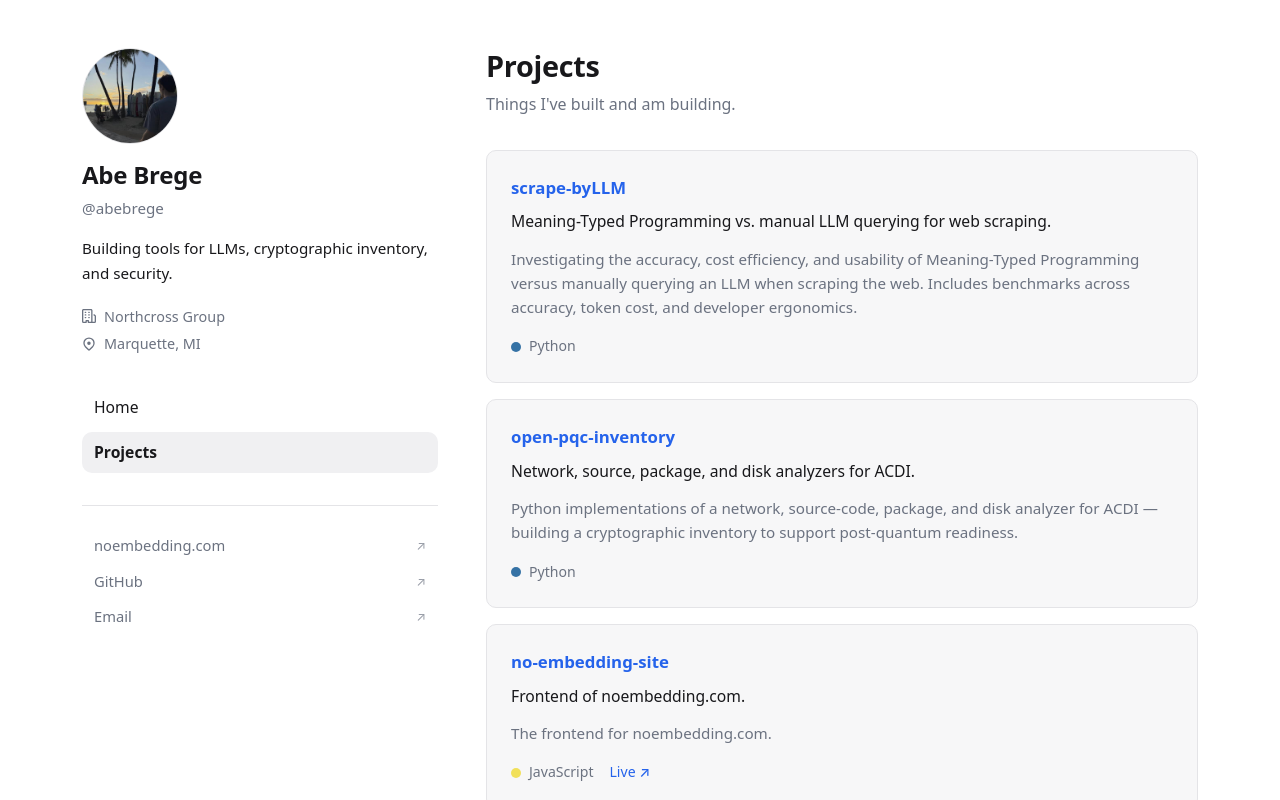
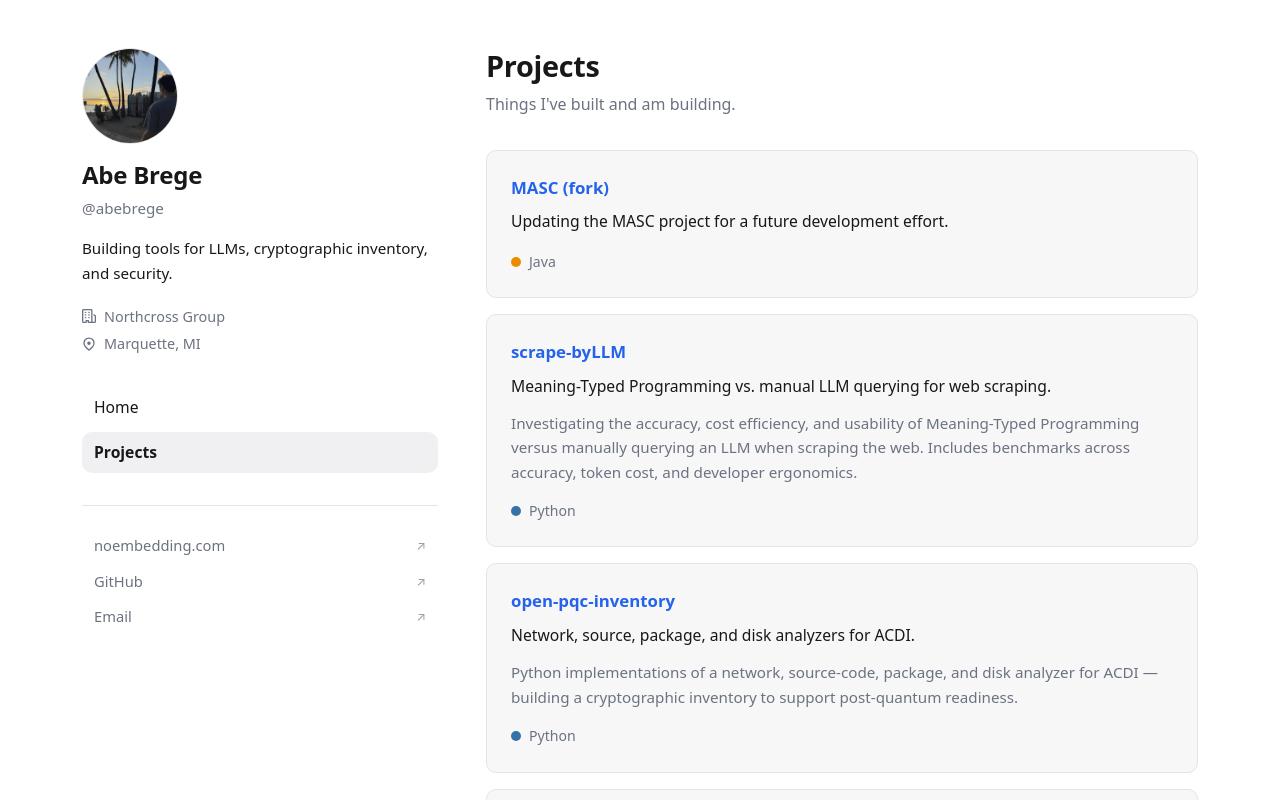
Before and after one commit to abebrege/abebrege.github.io, a React (Vite) app: page /projects in a window 1280 px wide. Shown: the top 800 px of the page. Built offline with nearby package versions, Linux system fonts and the light colour scheme.

Commit message:
update projects

```diff
--- a/src/content/projects.ts
+++ b/src/content/projects.ts
@@ -1,6 +1,17 @@
 import type { Project } from "../lib/types";
 
 export const projects: Project[] = [
+  {
+    slug: "MASC (fork)",
+    name: "MASC (fork)",
+    summary: "Updating the MASC project for a future development effort.",
+    description: "",
+    language: "Java",
+    languageColor: "#ED8B00",
+    topics: ["security", "cryptography-api-use"],
+    repoUrl: "https://github.com/abebrege/MASC",
+    featured: true,
+  },
   {
     slug: "scrape-byllm",
     name: "scrape-byLLM",
```
